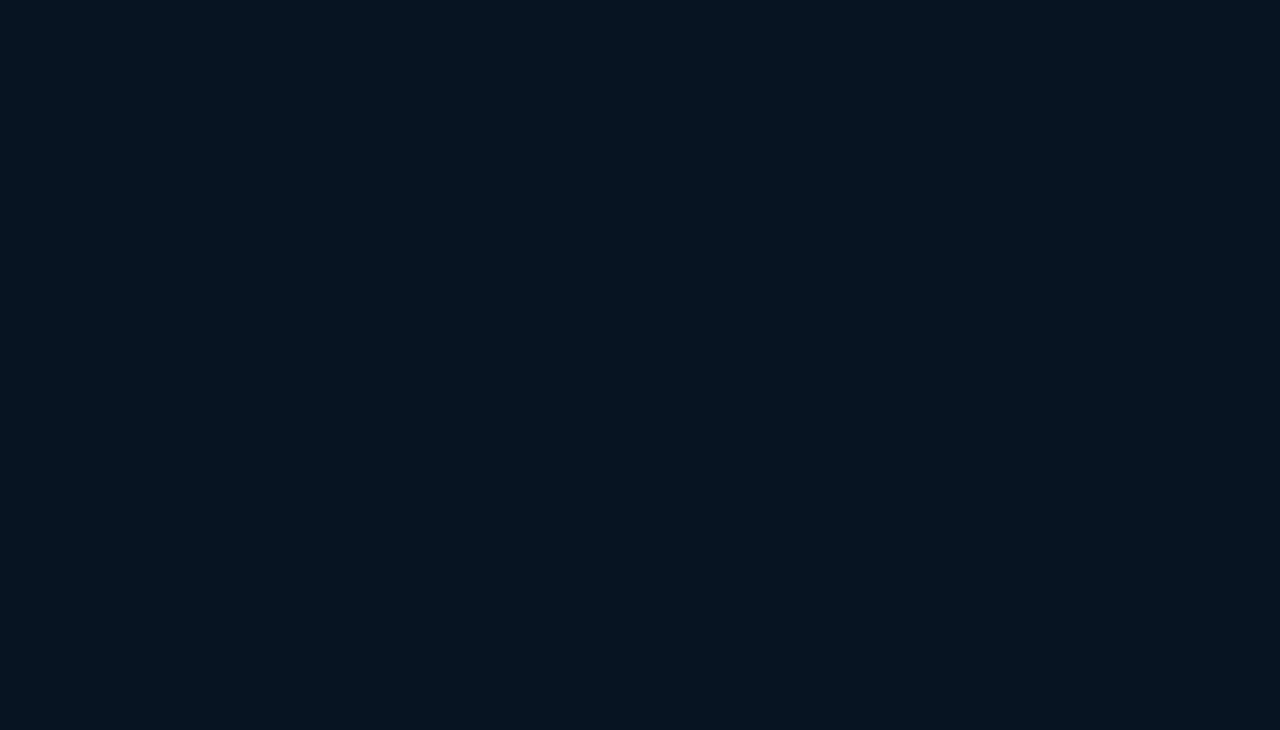
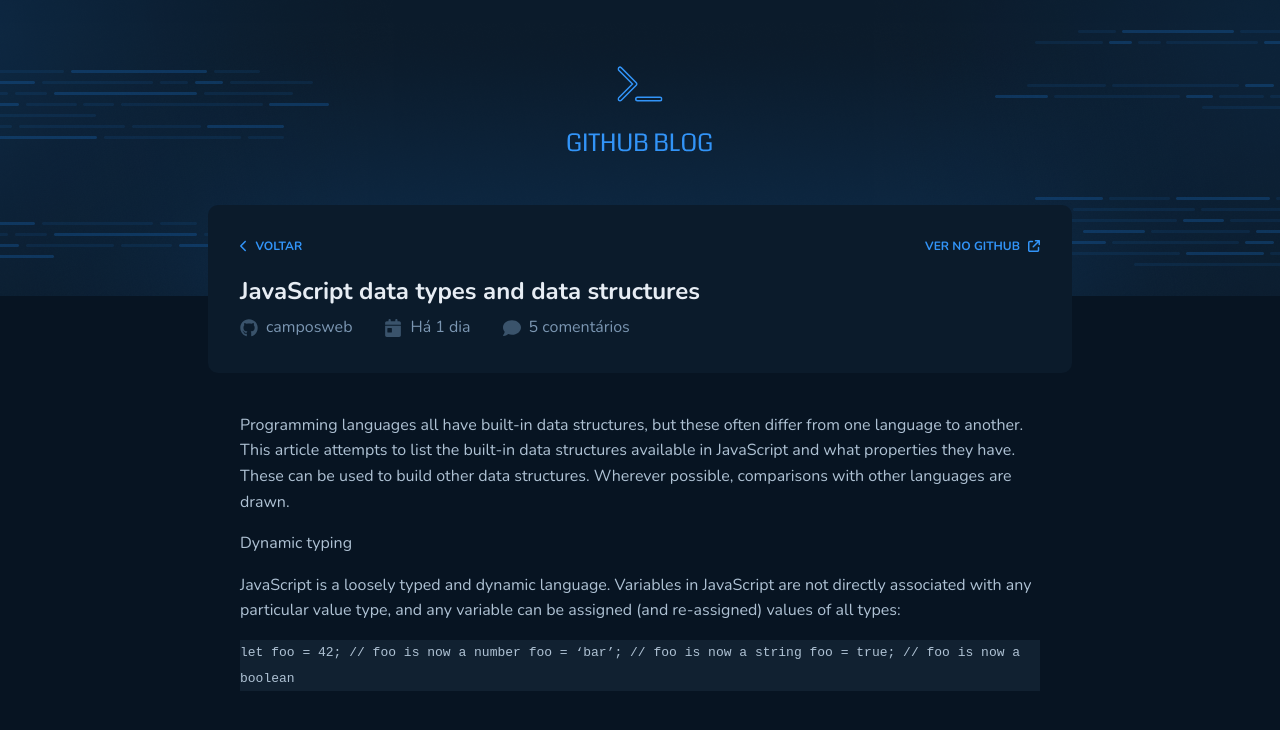
Before and after one commit to camposweb/ignite-trilha2022-desafio03-github-blog, a React (Vite) app: page /post in a window 1280 px wide. Before the commit this address had no page. Shown: the top 730 px of the page. Built offline with nearby package versions, Linux system fonts and the light colour scheme.

Commit message:
Component Post completed

```diff
--- a/src/Router.tsx
+++ b/src/Router.tsx
@@ -1,12 +1,14 @@
 import { Route, Routes } from 'react-router-dom'
 import { Home } from './pages/Home'
 import { DefaultLayout } from './layouts/DefaultLayout'
+import { Post } from './pages/Post'
 
 export function Router() {
   return (
     <Routes>
       <Route path="/" element={<DefaultLayout />}>
         <Route path="/" element={<Home />} />
+        <Route path="/post" element={<Post />} />
       </Route>
     </Routes>
   )
--- a/src/pages/Home/components/CardList/index.tsx
+++ /dev/null
@@ -1,17 +0,0 @@
-import { Card } from '../Card'
-import { CardListContainer } from './styles'
-
-export function CardList() {
-  return (
-    <CardListContainer>
-      <Card />
-      <Card />
-      <Card />
-      <Card />
-      <Card />
-      <Card />
-      <Card />
-      <Card />
-    </CardListContainer>
-  )
-}
--- a/src/pages/Home/components/Card/index.tsx
+++ b/src/pages/Home/components/PostCard/index.tsx
@@ -1,8 +1,8 @@
 import { CardContainer, CardContent, CardDescription, CardInfo } from './styles'
 
-export function Card() {
+export function PostCard() {
   return (
-    <CardContainer to={'#'}>
+    <CardContainer to={'/post'}>
       <CardContent>
         <CardInfo>
           <h3>JavaScript data types and data structures</h3>
--- a/src/pages/Home/components/Card/styles.ts
+++ b/src/pages/Home/components/PostCard/styles.ts
@@ -1,7 +1,7 @@
-import { Link } from 'react-router-dom'
+import { NavLink } from 'react-router-dom'
 import styled from 'styled-components'
 
-export const CardContainer = styled(Link)`
+export const CardContainer = styled(NavLink)`
   display: flex;
   background: ${({ theme }) => theme.colors.basePost};
   border-radius: 0.625rem;
--- /dev/null
+++ b/src/pages/Home/components/PostCardList/index.tsx
@@ -0,0 +1,17 @@
+import { PostCard } from '../PostCard'
+import { PostCardListContainer } from './styles'
+
+export function PostCardList() {
+  return (
+    <PostCardListContainer>
+      <PostCard />
+      <PostCard />
+      <PostCard />
+      <PostCard />
+      <PostCard />
+      <PostCard />
+      <PostCard />
+      <PostCard />
+    </PostCardListContainer>
+  )
+}
--- a/src/pages/Home/components/CardList/styles.ts
+++ b/src/pages/Home/components/PostCardList/styles.ts
@@ -1,6 +1,6 @@
 import styled from 'styled-components'
 
-export const CardListContainer = styled.div`
+export const PostCardListContainer = styled.div`
   display: grid;
   width: 100%;
   margin-top: 3rem;
--- a/src/pages/Home/index.tsx
+++ b/src/pages/Home/index.tsx
@@ -1,4 +1,4 @@
-import { CardList } from './components/CardList'
+import { PostCardList } from './components/PostCardList'
 import { Profile } from './components/Profile'
 import { SearchForm } from './components/SearchForm'
 import { HomeContainer } from './styles'
@@ -8,7 +8,7 @@
     <HomeContainer>
       <Profile />
       <SearchForm />
-      <CardList />
+      <PostCardList />
     </HomeContainer>
   )
 }
--- /dev/null
+++ b/src/pages/Post/index.tsx
@@ -0,0 +1,74 @@
+import { NavLink } from 'react-router-dom'
+import {
+  PostContainer,
+  PostContent,
+  PostInfo,
+  PostInfoContainer,
+  PostInfoNav,
+} from './styles'
+import { FontAwesomeIcon } from '@fortawesome/react-fontawesome'
+import {
+  faArrowUpRightFromSquare,
+  faCalendarDay,
+  faChevronLeft,
+  faComment,
+} from '@fortawesome/free-solid-svg-icons'
+import { faGithub } from '@fortawesome/free-brands-svg-icons'
+
+export function Post() {
+  return (
+    <PostContainer>
+      <PostInfoContainer>
+        <PostInfoNav>
+          <NavLink to={'/'}>
+            <FontAwesomeIcon icon={faChevronLeft} />
+            voltar
+          </NavLink>
+          <NavLink to={'#'}>
+            ver no github
+            <FontAwesomeIcon icon={faArrowUpRightFromSquare} />
+          </NavLink>
+        </PostInfoNav>
+        <PostInfo>
+          <h1>JavaScript data types and data structures</h1>
+          <section>
+            <span>
+              <FontAwesomeIcon icon={faGithub} />
+              camposweb
+            </span>
+            <span>
+              <FontAwesomeIcon icon={faCalendarDay} />
+              Há 1 dia
+            </span>
+            <span>
+              <FontAwesomeIcon icon={faComment} />5 comentários
+            </span>
+          </section>
+        </PostInfo>
+      </PostInfoContainer>
+      <PostContent>
+        <section>
+          <p>
+            Programming languages all have built-in data structures, but these
+            often differ from one language to another. This article attempts to
+            list the built-in data structures available in JavaScript and what
+            properties they have. These can be used to build other data
+            structures. Wherever possible, comparisons with other languages are
+            drawn.
+          </p>
+          <p>Dynamic typing</p>
+          <p>
+            JavaScript is a loosely typed and dynamic language. Variables in
+            JavaScript are not directly associated with any particular value
+            type, and any variable can be assigned (and re-assigned) values of
+            all types:
+          </p>
+          <code>
+            let foo = 42; // foo is now a number foo = ‘bar’; // foo is now a
+            string foo = true; // foo is now a boolean
+          </code>
+        </section>
+      </PostContent>
+    </PostContainer>
+  )
+}
--- /dev/null
+++ b/src/pages/Post/styles.ts
@@ -0,0 +1,94 @@
+import styled from 'styled-components'
+
+export const PostContainer = styled.main`
+  width: 100%;
+  display: flex;
+  flex-direction: column;
+  justify-content: center;
+  max-width: 54rem;
+  //height: 13.25rem;
+  margin-top: -5.7rem;
+  margin-bottom: 14.62rem;
+
+  font-family: 'Nunito', sans-serif;
+  font-style: normal;
+  font-weight: 400;
+  line-height: 1.6rem;
+`
+
+export const PostInfoContainer = styled.div`
+  display: flex;
+  width: 100%;
+  //justify-content: space-between;
+  flex-direction: column;
+  background: ${({ theme }) => theme.colors.baseProfile};
+  border-radius: 0.625rem;
+  padding: 2rem;
+`
+
+export const PostInfoNav = styled.section`
+  display: flex;
+  width: 100%;
+  justify-content: space-between;
+
+  a {
+    display: flex;
+    gap: 0.5rem;
+    align-items: center;
+    text-decoration: none;
+    font-weight: 700;
+    line-height: 1.2rem;
+    text-transform: uppercase;
+    color: ${({ theme }) => theme.colors.blue};
+    font-size: ${({ theme }) => theme.fonts.componentsLink};
+  }
+`
+
+export const PostInfo = styled.section`
+  h1 {
+    margin-top: 1.25rem;
+    font-weight: 700;
+    line-height: 1.95rem;
+    color: ${({ theme }) => theme.colors.baseTitle};
+    font-size: ${({ theme }) => theme.fonts.titleL};
+  }
+
+  section {
+    display: flex;
+    gap: 2rem;
+    margin-top: 0.5rem;
+
+    span {
+      display: flex;
+      align-items: center;
+      color: ${({ theme }) => theme.colors.baseSpan};
+      font-size: ${({ theme }) => theme.fonts.textM};
+      gap: 0.5rem;
+
+      svg {
+        width: 1.125rem;
+        height: 1.125rem;
+        color: ${({ theme }) => theme.colors.baseLabel};
+      }
+    }
+  }
+`
+
+export const PostContent = styled.article`
+  display: flex;
+  flex-direction: column;
+  padding: 2.5rem 2rem;
+  //margin-bottom: 8rem;
+
+  section {
+    p {
+      margin-bottom: 1rem;
+    }
+
+    code {
+      display: flex;
+      flex-direction: column;
+      background: ${({ theme }) => theme.colors.basePost};
+    }
+  }
+`
```
Also changed, not shown: src/pages/Issue/index.tsx (deleted, +0 -7 lines).
